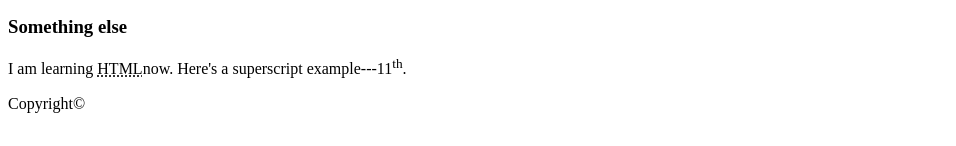
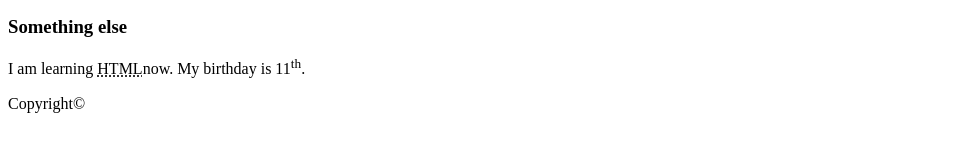
Before and after one commit to liu00569/liu00569.github.io, a plain HTML site: page html-assignment/index.html in a window 1280 px wide. Shown: the part 362-508 px from the top of the page, without its empty margins (0-956 px from the left). Drawn offline with Linux system fonts and the light colour scheme.

Commit message:
updates a change

```diff
--- a/html-assignment/index.html
+++ b/html-assignment/index.html
@@ -40,7 +40,7 @@
 
                  <h3>Something else</h3>
                  <p>I am learning <abbr title="HyberText Markup Language">HTML</abbr>now.
-                    Here's a superscript example---11<sup>th</sup>.
+                    My birthday is 11<sup>th</sup>.
                  </p>
 
                  <footer>Copyright©</footer>
```
